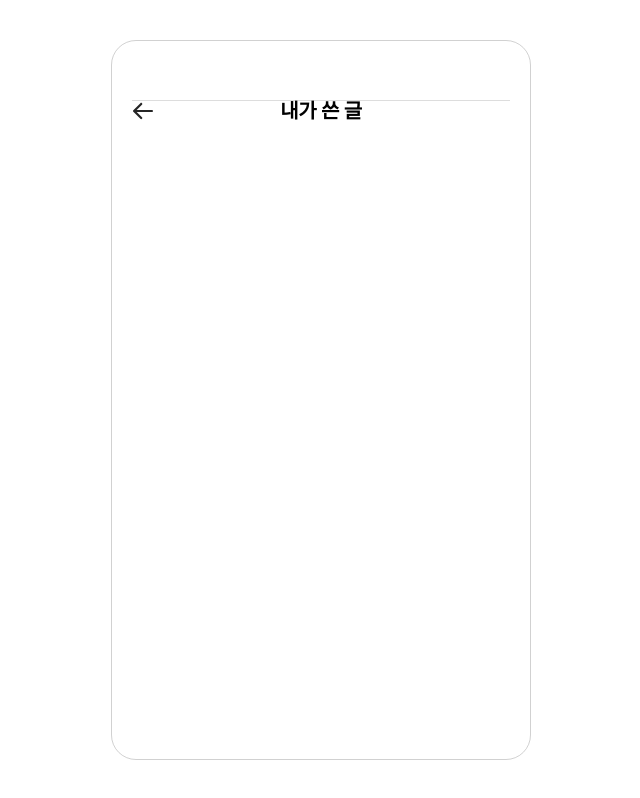
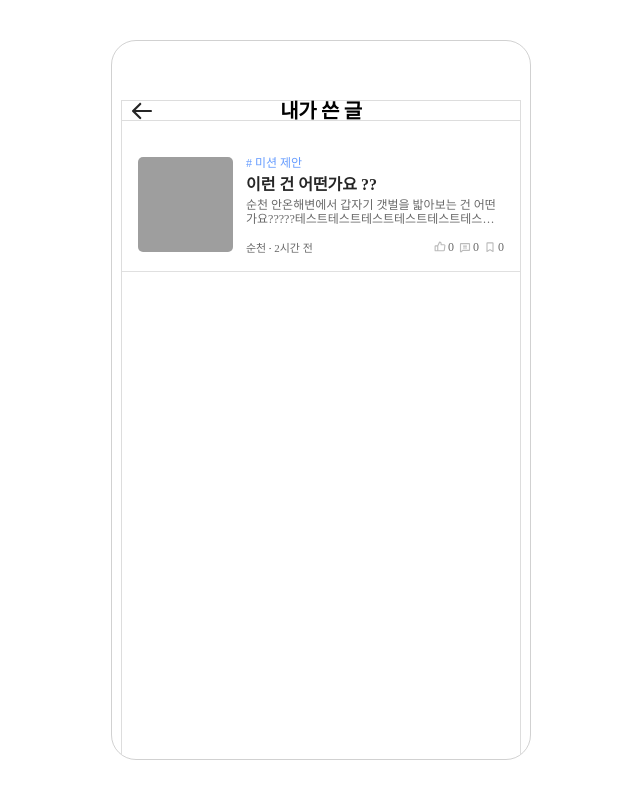
Before and after one commit to UMC-WEGO/WEGO_FE_React, a React (Vite) app in the folder WEGO_FE/: page /mypage/1/posts in a window 1280 px wide. Shown: the whole page, without its empty margins (319-959 px from the left). Built offline with nearby package versions, Linux system fonts and the light colour scheme; grey boxes are pictures that could not be loaded; a web font is replaced by a local one.

Commit message:
feat: 내가 쓴 글 페이지 레이아웃

```diff
--- a/WEGO_FE/src/mocks/feat5/UserData.ts
+++ b/WEGO_FE/src/mocks/feat5/UserData.ts
@@ -4,8 +4,8 @@ import profile_circle from '../../images/feat5/profile_circle.svg';
 export const users = [
   {
     userId: ':userId',
-    username: 'tndbskrd',
-    useremail: 'yunsookang0326@naver.com',
+    username: '감자칩칩',
+    useremail: 'gamza1234@naver.com',
     profilePic: profile_circle,
     points: '1,400',
     trips: 3,
--- a/WEGO_FE/src/pages/feat_5/mypage-posts/MyPostsPage.style.ts
+++ b/WEGO_FE/src/pages/feat_5/mypage-posts/MyPostsPage.style.ts
@@ -8,6 +8,8 @@ export const Container = styled.div`
   flex-direction: column;
   margin-left: 20px;
   margin-right: 20px;
+  border-left: 1px solid #ddd;
+  border-right: 1px solid #ddd;
 `;
 
 export const Header = styled.header`
@@ -17,6 +19,7 @@ export const Header = styled.header`
   width: 100%;
   height: 20px;
   position: relative;
+  border-bottom: 1px solid #ddd;
 
   h1 {
     font-size: 20px;
@@ -41,7 +44,7 @@ export const Header = styled.header`
   }
 
   .arrow-btn {
-    left: 1px;
+    left: 10px;
   }
 
   .arrow-img {
@@ -49,3 +52,9 @@ export const Header = styled.header`
     height: 20px;
   }
 `;
+
+export const Content = styled.div`
+  display: flex;
+  flex-direction: column;
+  padding-top: 20px;
+`;
--- a/WEGO_FE/src/pages/feat_5/mypage-posts/MyPostsPage.tsx
+++ b/WEGO_FE/src/pages/feat_5/mypage-posts/MyPostsPage.tsx
@@ -1,9 +1,18 @@
 import * as S from './MyPostsPage.style';
-import { useNavigate } from 'react-router-dom';
+import { useNavigate, useParams } from 'react-router-dom';
 import Arrow from '../../../images/feat5/Arrow.svg';
+import PostList from '../../../components/feat4/PostList';
+import { allPosts } from '../../../mocks/board/postData';
+import { users } from '../../../mocks/feat5/UserData';
 
 function MyPostsPage() {
   const navigate = useNavigate();
+  const { userId } = useParams();
+  const user = users.find(user => user.userId === userId);
+  if (!user) {
+    return <div>찾을 수 없는 사용자</div>;
+  }
+  const userPosts = allPosts.filter(post => post.id === userId);
 
   return (
     <S.Container>
@@ -13,6 +22,9 @@ function MyPostsPage() {
         </button>
         <h1>내가 쓴 글</h1>
       </S.Header>
+      <S.Content>
+        <PostList posts={userPosts} />
+      </S.Content>
     </S.Container>
   );
 }
```
